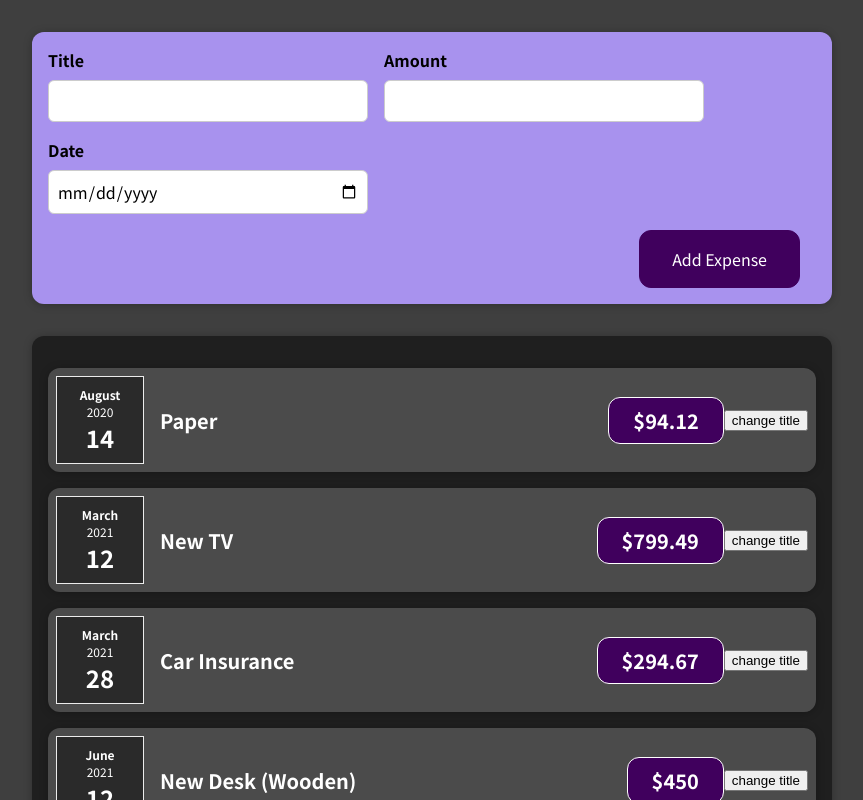
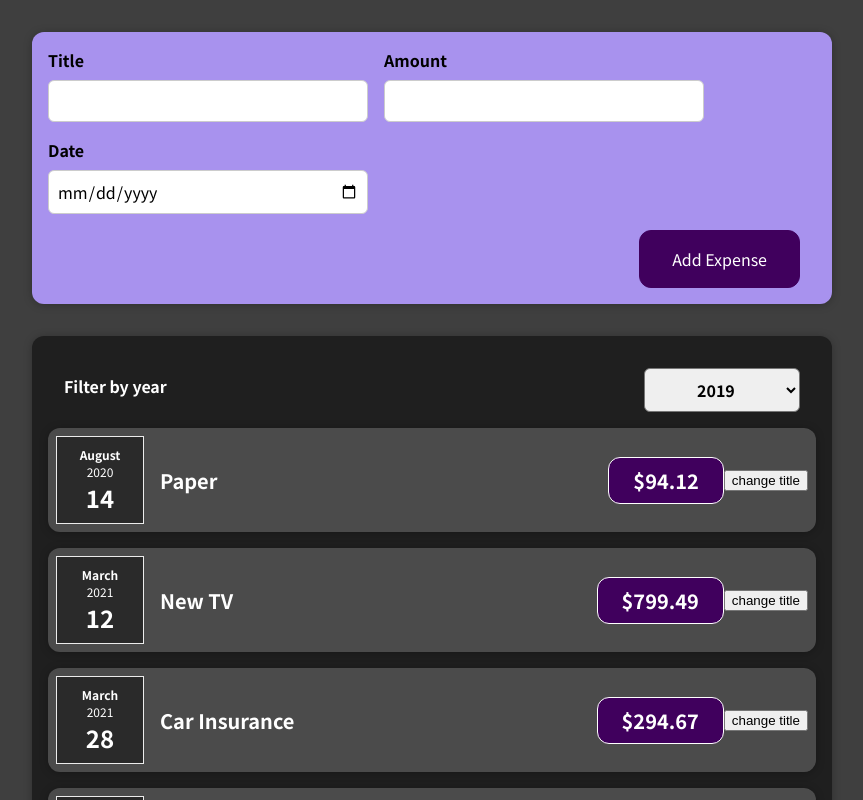
Before and after one commit to hira-iqbal/react_complete_guide, a React (Create React App) app: page / in a window 1280 px wide. Shown: the top 800 px of the page, without its empty margins (208-1071 px from the left). Built offline with nearby package versions, Linux system fonts and the light colour scheme.

Commit message:
Assignment 2 working with events and states

```diff
--- /dev/null
+++ b/src/components/expenses/ExpenseFilter.css
@@ -0,0 +1,24 @@
+.expenses-filter {
+  color: white;
+  padding: 0 1rem;
+}
+
+.expenses-filter__control {
+  display: flex;
+  width: 100%;
+  align-items: center;
+  justify-content: space-between;
+  margin: 1rem 0;
+}
+
+.expenses-filter label {
+  font-weight: bold;
+  margin-bottom: 0.5rem;
+}
+
+.expenses-filter select {
+  font: inherit;
+  padding: 0.5rem 3rem;
+  font-weight: bold;
+  border-radius: 6px;
+}
--- /dev/null
+++ b/src/components/expenses/ExpenseFilter.js
@@ -0,0 +1,23 @@
+import './ExpenseFilter.css';
+
+const ExpenseFilter = (props) => {
+  const dropdownChangeHandler = (event) => {
+    props.onYearChange(event.target.value);
+  }
+
+  return (
+      <div className="expenses-filter">
+        <div className="expenses-filter__control">
+          <label>Filter by year</label>
+          <select value={props.selected} onChange={dropdownChangeHandler}>
+            <option value='2022'>2022</option>
+            <option value='2021'>2021</option>
+            <option value='2020'>2020</option>
+            <option value='2019'>2019</option>
+          </select>
+        </div>
+      </div>
+    );
+};
+
+export default ExpenseFilter;
--- a/src/components/expenses/Expenses.js
+++ b/src/components/expenses/Expenses.js
@@ -1,34 +1,47 @@
+import React, {useState} from 'react';
 import'./Expenses.css';
+import ExpenseFilter from'./ExpenseFilter';
 import ExpenseItem from './ExpenseItem';
 import Card from '../UI/Card';
 const Expenses = (props)=>{
+  const [filteredYear, setFilteredYear] = useState('2019');
+
+  const YearChangeHandler = (selectedYear) => {
+    console.log("expenses.js");
+
+    setFilteredYear(selectedYear);
+  };
 
   return (
+    <div>
       <Card className="expenses">
+        <ExpenseFilter selected={filteredYear} onYearChange={YearChangeHandler} />
+
         <ExpenseItem
           title={props.items[0].title}
           amount={props.items[0].amount}
-        date={props.items[0].date }
+          date={props.items[0].date}
         />
 
         <ExpenseItem
           title={props.items[1].title}
           amount={props.items[1].amount}
-        date={props.items[1].date }
+          date={props.items[1].date}
         />
 
         <ExpenseItem
           title={props.items[2].title}
           amount={props.items[2].amount}
-        date={props.items[2].date }
+          date={props.items[2].date}
         />
 
         <ExpenseItem
           title={props.items[3].title}
           amount={props.items[3].amount}
-        date={props.items[3].date }
+          date={props.items[3].date}
         />
       </Card>
+    </div>
   );
 }
 export default Expenses
```
Lines whose indentation alone changed are shown as unchanged.
